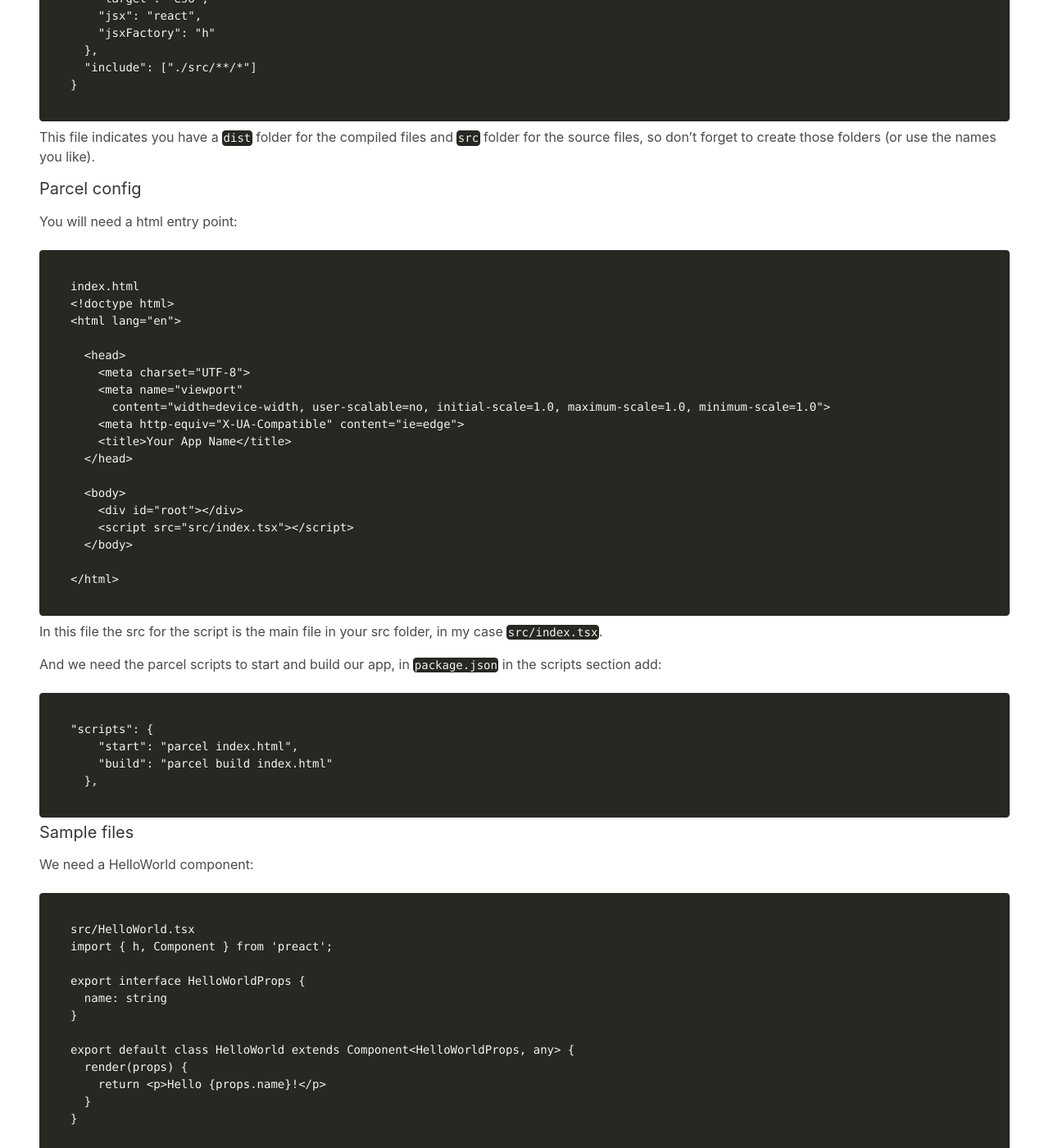
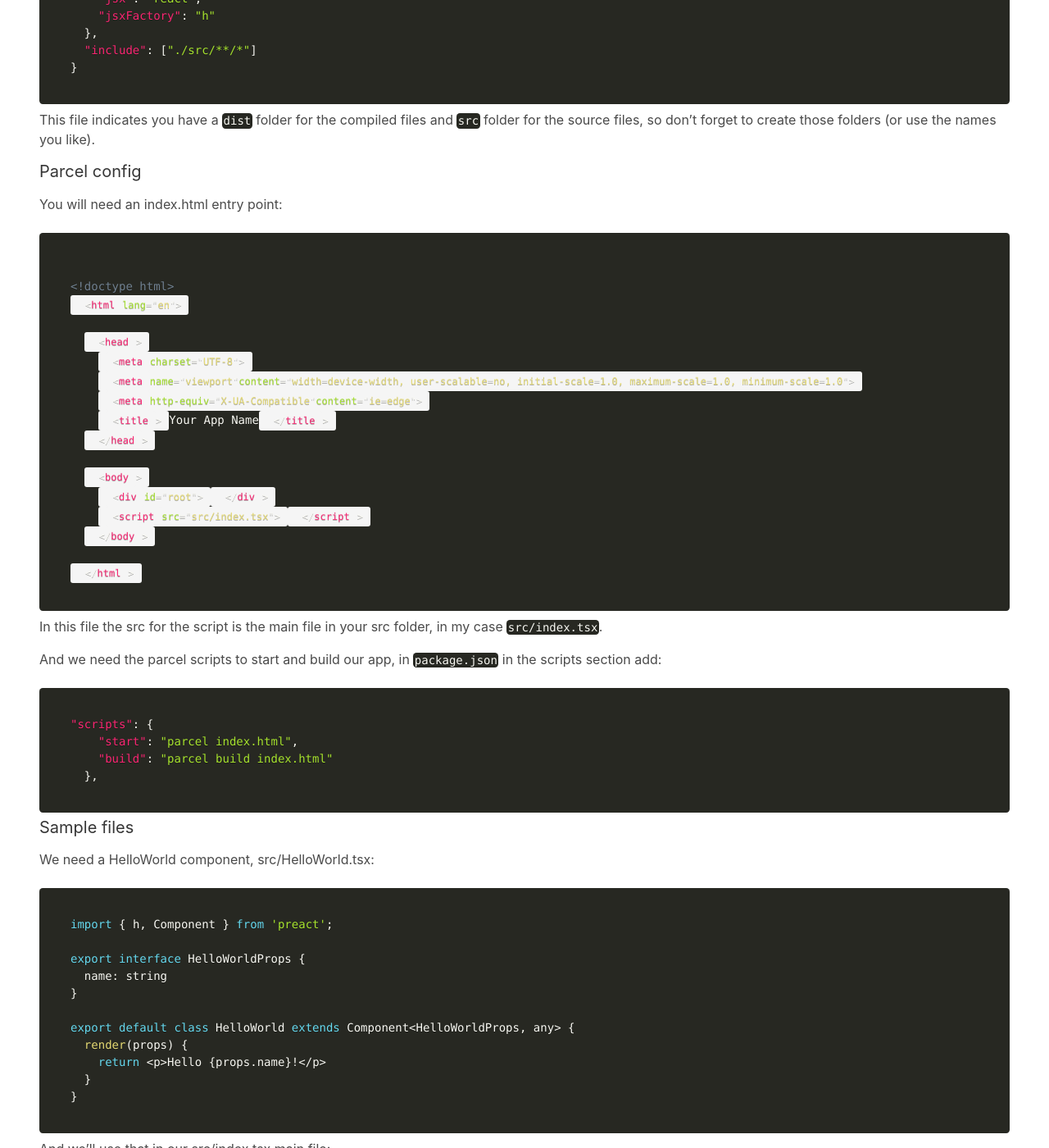
Before and after one commit to taniadaniela/taniadaniela.github.io, a Jekyll site: the page built from _posts/2020-05-16-start-project.markdown, in a window 1280 px wide and 1400 px high, scrolled down 1684 px. Shown: the whole window at 82% size. Built offline with Jekyll 4.4.1, drawn with Linux system fonts in a browser that asks for light colours; comment, search, counter and statistics services are not loaded; some of the changed text lies outside the part shown.

Commit message:
Improve markdown.

````diff
--- a/_posts/2020-05-16-start-project.markdown
+++ b/_posts/2020-05-16-start-project.markdown
@@ -37,7 +37,7 @@ Add parcel, preact and typescript to the dependencies:
 `npm i typescript@next preact parcel-bundler ts-loader --save`.
 
 Your `package.json` will look similar to this:
-```
+```json
 {
   "name": "your_app",
   "version": "1.0.0",
@@ -63,9 +63,8 @@ Your `package.json` will look similar to this:
 The `package-lock.json` will get auto populated, don't edit it directly.
 
 #### Typescript config
-You will need a file to indicate typescript configuration:
-```
-tsconfig.json
+You will need a tsconfig.json to indicate typescript configuration :
+```json
 {
   "compilerOptions": {
     "outDir": "./dist",
@@ -84,9 +83,9 @@ This file indicates you have a `dist` folder for the compiled files and `src` fo
 
 
 #### Parcel config
-You will need a html entry point:
-```
-index.html
+You will need an index.html entry point:
+```html
+
 <!doctype html>
 <html lang="en">
 
@@ -108,7 +107,7 @@ index.html
 In this file the src for the script is the main file in your src folder, in my case `src/index.tsx`.
 
 And we need the parcel scripts to start and build our app, in `package.json` in the scripts section add:
-```
+```json
 "scripts": {
     "start": "parcel index.html",
     "build": "parcel build index.html"
@@ -116,9 +115,8 @@ And we need the parcel scripts to start and build our app, in `package.json` in
 ```
 
 #### Sample files
-We need a HelloWorld component:
-```
-src/HelloWorld.tsx
+We need a HelloWorld component, src/HelloWorld.tsx:
+```js
 import { h, Component } from 'preact';
 
 export interface HelloWorldProps {
@@ -131,9 +129,8 @@ export default class HelloWorld extends Component<HelloWorldProps, any> {
   }
 }
 ```
-And we'll use that in our main file:
-```
-src/index.tsx
+And we'll use that in our src/index.tsx main file:
+```js
 import { h, render } from 'preact';
 //import './styles.scss'; //if you have styles
 import HelloWorld from './HelloWorld';
````
Also changed, not shown: 2 other files.
